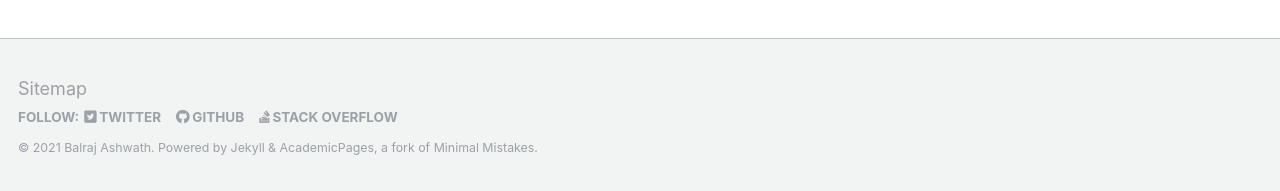
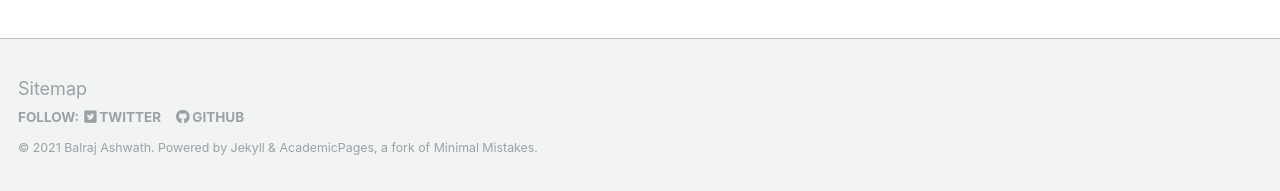
Before and after one commit to BalrajAshwath/BalrajAshwath.github.io, a Jekyll site: the page built from _pages/about.md, in a window 1280 px wide. Shown: the part 706-897 px from the top of the page. Built offline with Jekyll 4.4.1, drawn with Linux system fonts in a browser that asks for light colours.

Commit message:
Commented Stack Overflow from footer.html

```diff
--- a/_includes/footer.html
+++ b/_includes/footer.html
@@ -14,9 +14,9 @@
     {% if site.author.github %}
       <li><a href="http://github.com/{{ site.author.github }}"><i class="fab fa-github" aria-hidden="true"></i> GitHub</a></li>
     {% endif %}
-    {% if site.author.stackoverflow %}
+    <!-- {% if site.author.stackoverflow %}
       <li><a href="http://stackoverflow.com/users/{{ site.author.stackoverflow }}"><i class="fab fa-stack-overflow" aria-hidden="true"></i> Stack Overflow   </a></li>
-    {% endif %}
+    {% endif %} -->
     <!-- {% if site.author.bitbucket %}
       <li><a href="http://bitbucket.org/{{ site.author.bitbucket }}"><i class="fab fa-bitbucket" aria-hidden="true"></i> Bitbucket</a></li>
     {% endif %} -->
```
